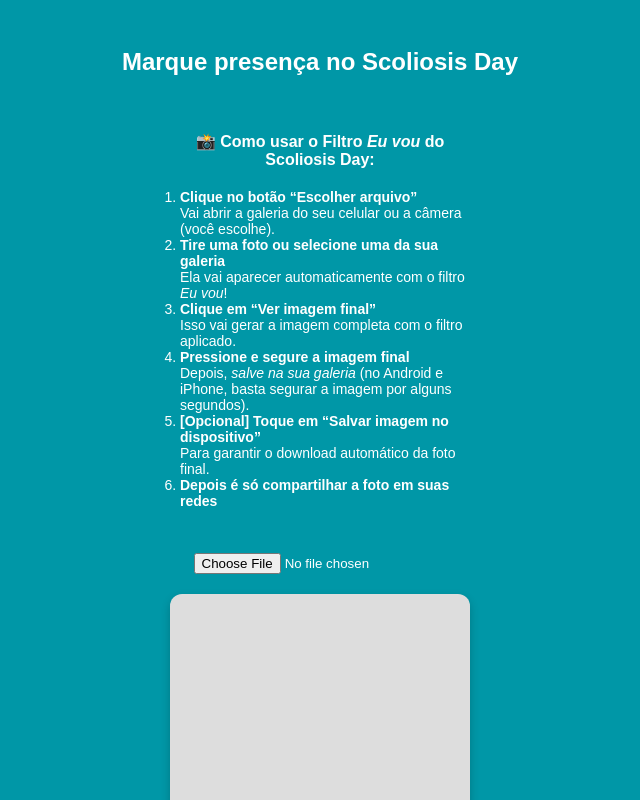
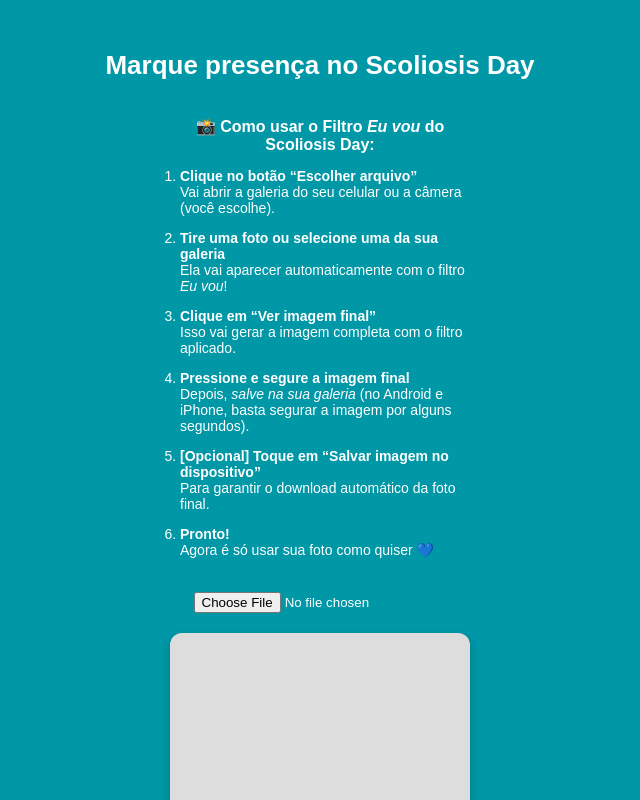
Before and after one commit to TheJoaos/ScoliosisDay, a plain HTML site: page index.html in a window 1280 px wide. Shown: the top 800 px of the page, without its empty margins (320-960 px from the left). Drawn offline with Linux system fonts and the light colour scheme.

Commit message:
Update index.html

```diff
--- a/index.html
+++ b/index.html
@@ -16,6 +16,10 @@
       min-height: 100vh;
       padding: 20px;
       text-align: center;
+    }
+    h2 {
+      font-size: 26px;
+      margin-bottom: 10px;
     }
     .container {
       position: relative;
@@ -102,18 +106,20 @@
     }
     .tutorial {
       font-size: 14px;
-      margin-top: 20px;
+      margin-top: 10px;
       text-align: left;
       max-width: 320px;
     }
     .tutorial h3 {
       font-size: 16px;
-      margin-bottom: 20px;
+      margin-bottom: 8px;
       text-align: center;
     }
     .tutorial ol {
       padding-left: 20px;
-      margin-bottom: 24px;
+    }
+    .tutorial ol li {
+      margin-bottom: 14px;
     }
   </style>
 </head>
@@ -127,7 +133,7 @@
       <li><strong>Clique em “Ver imagem final”</strong><br>Isso vai gerar a imagem completa com o filtro aplicado.</li>
       <li><strong>Pressione e segure a imagem final</strong><br>Depois, <em>salve na sua galeria</em> (no Android e iPhone, basta segurar a imagem por alguns segundos).</li>
       <li><strong>[Opcional] Toque em “Salvar imagem no dispositivo”</strong><br>Para garantir o download automático da foto final.</li>
-      <li><strong>Depois é só compartilhar a foto em suas redes </strong></li>
+      <li><strong>Pronto!</strong><br>Agora é só usar sua foto como quiser 💙</li>
     </ol>
   </div>
   <input type="file" accept="image/*" id="upload" class="fade-in" />
```
